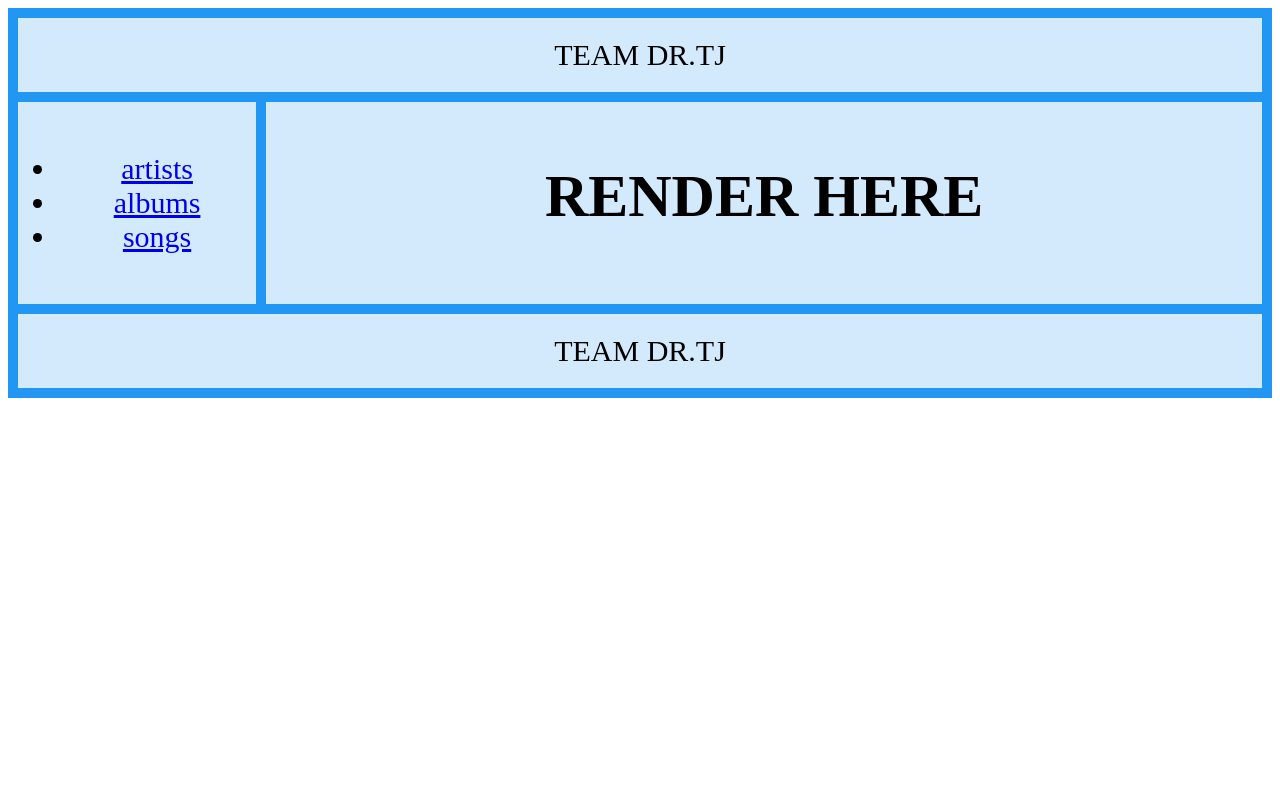
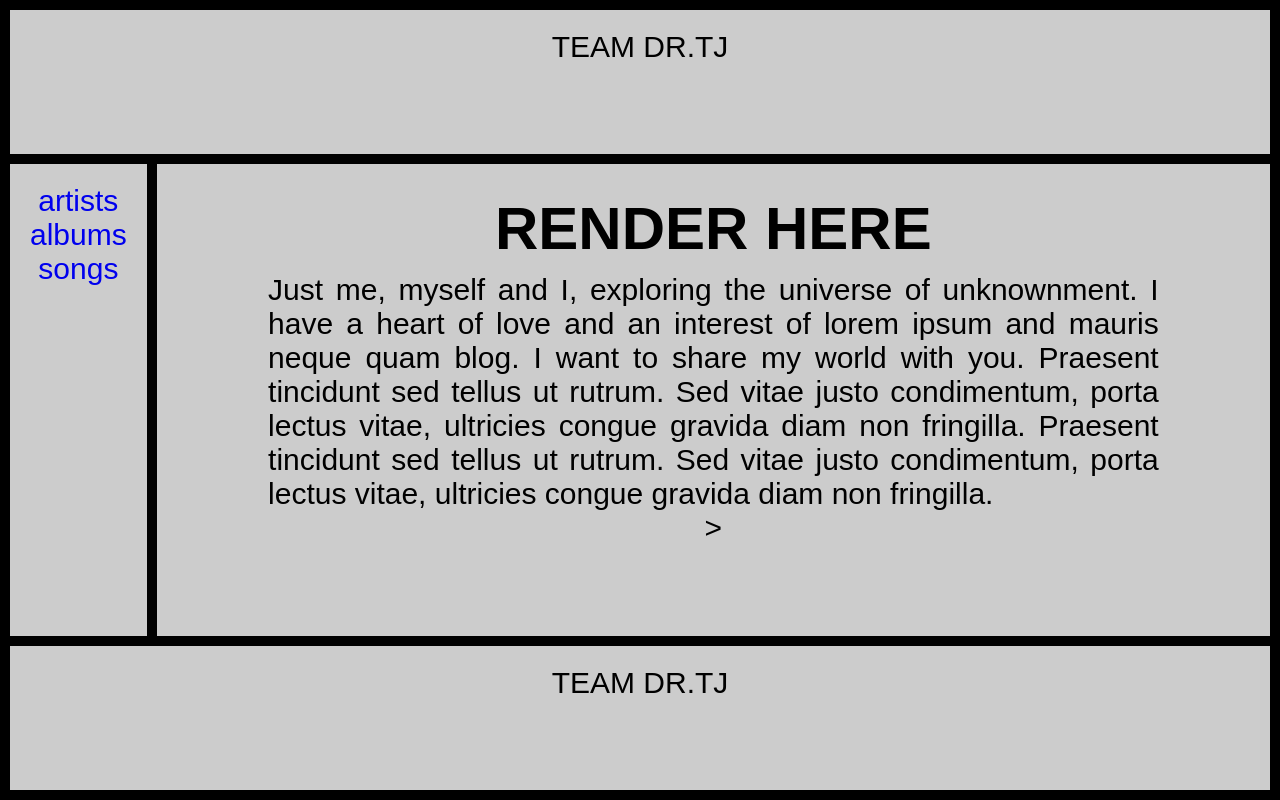
Before and after one commit to 2020-Spring-Cohort/module-5-album-collection-dr-tj, a website with bundled scripts: page frontend/docs/index.html in a window 1280 px wide. Built offline with nearby package versions, Linux system fonts and the light colour scheme.

Commit message:
formatted the grid and margins

```diff
--- a/frontend/docs/index.html
+++ b/frontend/docs/index.html
@@ -16,14 +16,15 @@
         <div class="sidebar-div">
             <nav>
                <ul>
-                    <li><a href="artists">artists</a></li>
-                    <li><a href="albums">albums</a></li>
-                    <li><a href="songs">songs</a></li>
+                    <li><a href="artists" class="navlink">artists</a></li>
+                    <li><a href="albums" class="navlink">albums</a></li>
+                    <li><a href="songs" class="navlink">songs</a></li>
                </ul>
             </nav>
         </div>
         <div class="main-div">
             <h1> RENDER HERE </h1>
+            <p>Just me, myself and I, exploring the universe of unknownment. I have a heart of love and an interest of lorem ipsum and mauris neque quam blog. I want to share my world with you. Praesent tincidunt sed tellus ut rutrum. Sed vitae justo condimentum, porta lectus vitae, ultricies congue gravida diam non fringilla. Praesent tincidunt sed tellus ut rutrum. Sed vitae justo condimentum, porta lectus vitae, ultricies congue gravida diam non fringilla.</p>>
         </div>
         <div class="footer-div">
             <footer>TEAM DR.TJ</footer>
--- a/frontend/docs/styling.css
+++ b/frontend/docs/styling.css
@@ -1,7 +1,12 @@
 * {
     box-sizing: border-box;
+    margin: 0;
+    padding: 0;
+}
 
-}
+body {
+    font-family: Arial, Helvetica, sans-serif;
+  }
 
 .grid-container {
   display: grid;
@@ -9,9 +14,11 @@
     'header header header header header header'
     'menu main main main main main'
     'footer footer footer footer footer footer';
+  grid-template-rows: auto;
   grid-gap: 10px;
-  background-color: #2196F3;
+  background-color: black;
   padding: 10px;
+  height: 100vh;
 }
 
 .grid-container > div {
@@ -31,8 +38,28 @@ grid-area: menu;
 
 }
 
+li > .navlink {
+padding: 20px;
+text-decoration: none;
+
+}
+
+
 .main-div {
 grid-area: main;
+
+
+}
+
+.main-div > h1 {
+padding: 10px;
+
+}
+
+.main-div > p {
+    text-align: justify;
+    padding-left: 10%;
+    padding-right: 10%;
 
 }
 
@@ -40,3 +67,12 @@ grid-area: main;
 grid-area: footer;
 
 }
+
+@media (max-width: 600px) {
+    .grid-container  {
+      grid-template-areas:
+      'header header header header header header'
+      'menu main main main main main'
+      'footer footer footer footer footer footer';
+    }
+  }
```
